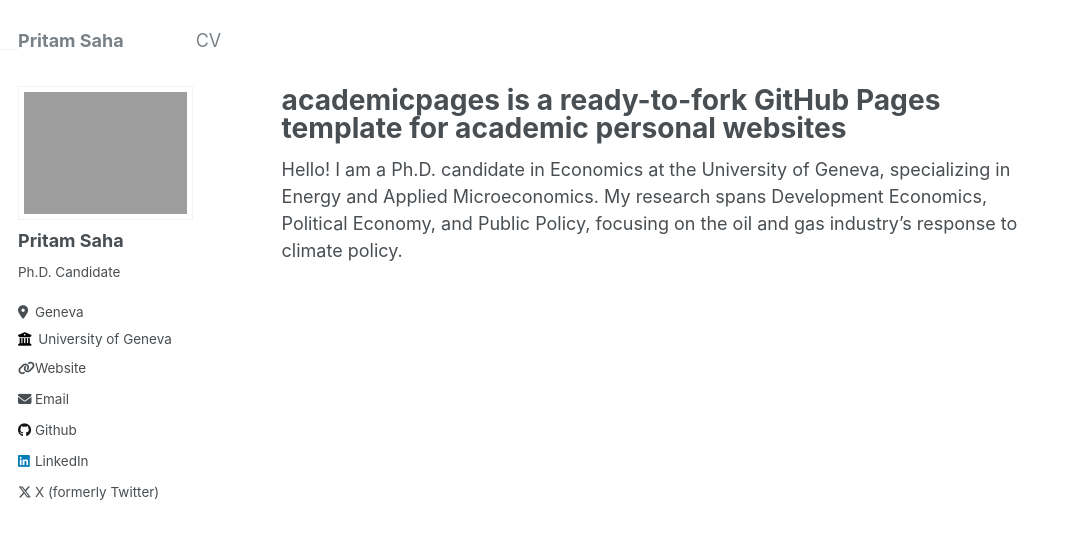
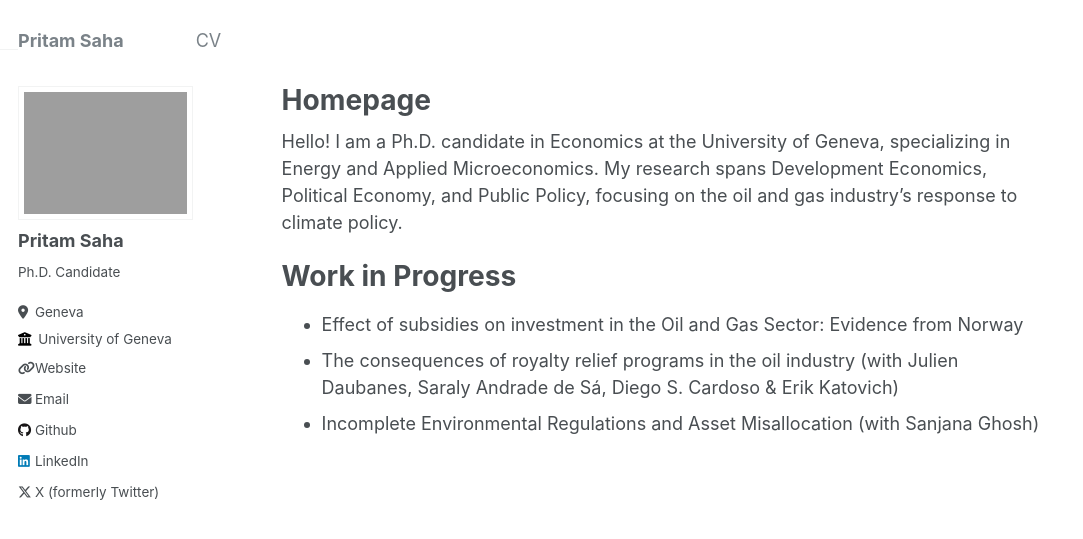
Before and after one commit to s-pritam/s-pritam.github.io, a Jekyll site: the page built from _pages/about.md, in a window 1280 px wide. Shown: the top 539 px of the page, without its empty margins (0-1083 px from the left). Built offline with Jekyll 4.4.1, drawn with Linux system fonts in a browser that asks for light colours.

Commit message:
Update about.md

```diff
--- a/_pages/about.md
+++ b/_pages/about.md
@@ -1,6 +1,6 @@
 ---
 permalink: /
-title: "academicpages is a ready-to-fork GitHub Pages template for academic personal websites"
+title: "Homepage"
 author_profile: true
 redirect_from:
   - /about/
@@ -8,3 +8,8 @@ redirect_from:
 ---
 
 Hello! I am a Ph.D. candidate in Economics at the University of Geneva, specializing in Energy and Applied Microeconomics. My research spans Development Economics, Political Economy, and Public Policy, focusing on the oil and gas industry's response to climate policy.
+
+# Work in Progress
+- Effect of subsidies on investment in the Oil and Gas Sector: Evidence from Norway
+- The consequences of royalty relief programs in the oil industry (with Julien Daubanes, Saraly Andrade de Sá, Diego S. Cardoso & Erik Katovich)
+- Incomplete Environmental Regulations and Asset Misallocation (with Sanjana Ghosh)
```
